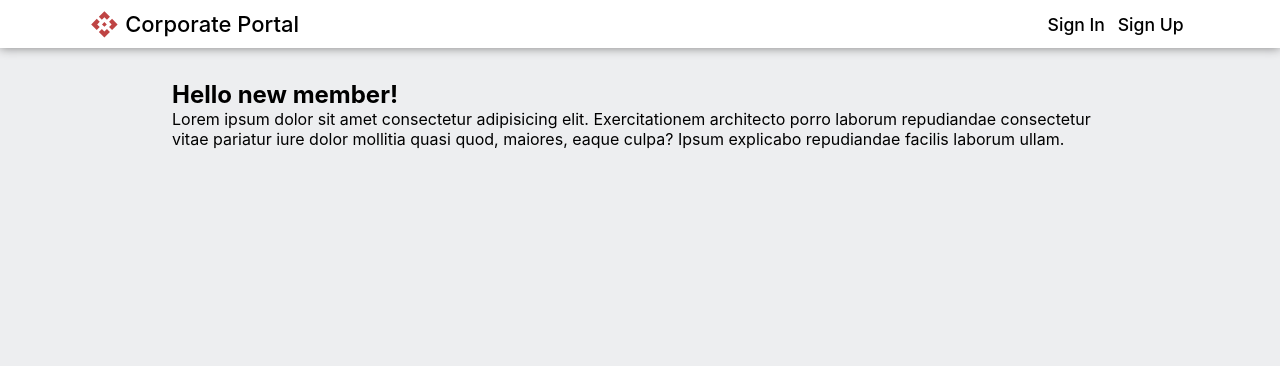
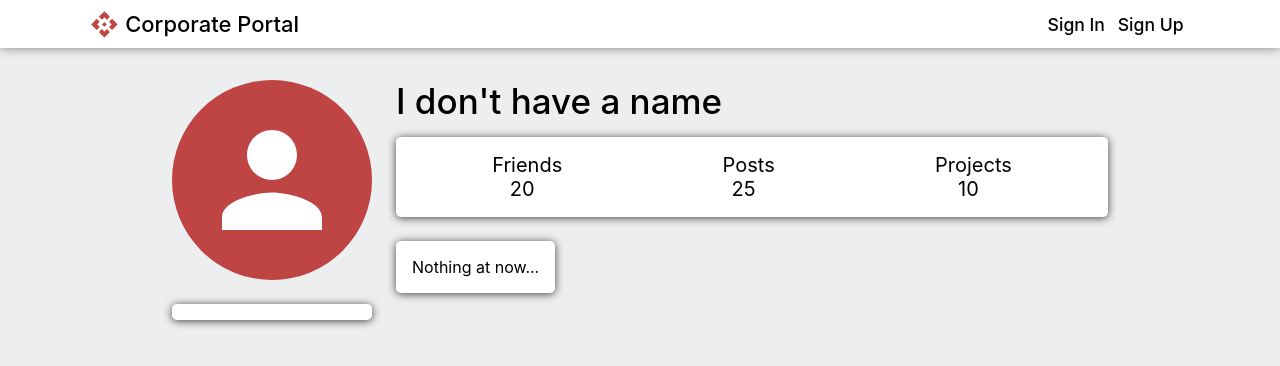
Before and after one commit to BeWoler/Corporate_Portal-frontend, a React (Create React App) app: page /1/profile in a window 1280 px wide. Shown: the top 366 px of the page. Built offline with nearby package versions, Linux system fonts and the light colour scheme; no server answers; sample sign-in values are in the browser's storage.

Commit message:
edited user page

```diff
--- a/src/Pages/PrivateComponent.tsx
+++ /dev/null
@@ -1,9 +0,0 @@
-import { FC, useContext } from "react";
-import { Context } from "../index";
-
-const PrivateComponent: FC = () => {
-  const { store } = useContext(Context);
-  return <h2>{store.user.email}</h2>;
-};
-
-export default PrivateComponent;
--- a/src/Pages/UserProfilePage.tsx
+++ b/src/Pages/UserProfilePage.tsx
@@ -1,13 +1,55 @@
 import { FC, useContext } from 'react'
 import { Context } from "../index";
+import { Avatar } from '@mui/material';
+import { observer } from 'mobx-react-lite';
+import "../styles/userProfile.css"
 
 const UserProfilePage: FC = () => {
   const { store } = useContext(Context);
+
   return (
-    <div>
-
+    <div className="profile__container">
+      <div className="profile__first__column">
+        <Avatar sx={{
+          width: "200px",
+          height: "200px",
+          margin: "0 0 1.5rem 0",
+          backgroundColor: "#bf4444",
+          fontSize: "50px"
+        }}>{store.user.firstName}</Avatar>
+        <ul className="profile__info">
+          {store.user.birthday ? <li className="profile__info__list">My Birthday: {store.user.birthday}</li> : null}
+          {store.user.position ? <li className="profile__info__list">Position: {store.user.position}</li> : null}
+          {store.user.department ? <li className="profile__info__list">Department: {store.user.department}</li> : null}
+          {store.user.education ? <li className="profile__info__list">Education: {store.user.education}</li> : null}
+          {store.user.skype ? <li className="profile__info__list">Skype: {store.user.skype}</li> : null}
+          {store.user.phone ? <li className="profile__info__list">Phone: {store.user.phone}</li> : null}
+        </ul>
+      </div>
+      <div className="profile__second__column">
+        <p className="profile__name">{store.user.firstName && store.user.lastName ? `${store.user.firstName} ${store.user.lastName}`: "I don't have a name"}</p>
+        <div>
+          <ul className="profile__board">
+            <li className="profile__board__list">
+              Friends
+              <span>20</span>
+            </li>
+            <li className="profile__board__list">
+              Posts
+              <span>25</span>
+            </li>
+            <li className="profile__board__list">
+              Projects
+              <span>10</span>
+            </li>
+          </ul>
+        </div>
+        <p className="profile__about">
+          {store.user.description ? `About me: ${store.user.description}` : "Nothing at now..."}
+        </p>
+      </div>
     </div>
   )
 }
 
-export default UserProfilePage;
+export default observer(UserProfilePage);
--- a/src/Pages/UserSettingsPage.tsx
+++ b/src/Pages/UserSettingsPage.tsx
@@ -101,7 +101,7 @@
           <Input
             onChange={(e) => setPhone(+e.target.value)}
             placeholder="Phone"
-            type="tel"
+            type="number"
             sx={{
               margin: "0rem 1.3rem 1rem 1.3rem",
               ":after": { borderBottom: "2px solid #bf4444" },
@@ -131,6 +131,7 @@
                 phone,
                 description,
               });
+              store.checkAuth();
             }}
             variant="contained"
             sx={{
@@ -145,16 +146,12 @@
           </Button>
         </form>
         <form className="settings__form">
-          <p className="settings__paragraph">
-            Minimum password length - 3 characters, maximum - 16 characters. You
-            can change the password all the time.
-          </p>
           <Link className="settings__btn" to="password">
             Change Password
           </Link>
-          <p className="settings__paragraph">
-            You can also delete your profile.
-          </p>
+          <Link className="settings__btn" to="avatar">
+            Change Avatar
+          </Link>
           <Link className="settings__btn" to="#" onClick={() => store.delete()}>
             Delete Profile
           </Link>
--- a/src/components/NavBar.tsx
+++ b/src/components/NavBar.tsx
@@ -42,7 +42,7 @@
           <SettingsIcon sx={{ color: "#bf4444", verticalAlign: "bottom", marginRight: ".4rem" }} />
           Settings
         </Link>
-        <Link to="logout" className="nav__li" onClick={() => store.logout()}>
+        <Link to="/login" className="nav__li" onClick={() => store.logout()}>
           <LogoutIcon sx={{ color: "#bf4444", verticalAlign: "bottom", marginRight: ".4rem" }} />
           Logout
         </Link>
--- a/src/routes/AppRouter.tsx
+++ b/src/routes/AppRouter.tsx
@@ -3,10 +3,10 @@
 import MainPage from "../Pages/MainPage";
 import LoginPage from "../Pages/LoginPage";
 import RegistrationPage from "../Pages/RegistrationPage";
-import PrivateComponent from "../Pages/PrivateComponent";
 import AllUsers from "../Pages/AllUsers";
 import UserSettingsPage from "../Pages/UserSettingsPage";
 import ChangePasswordPage from "../Pages/ChangePasswordPage";
+import UserProfilePage from "../Pages/UserProfilePage";
 
 const AppRouter = () => {
   const RequireAuth = ({ children }: { children: JSX.Element }) => {
@@ -21,7 +21,7 @@
 
   const AfterAuth = ({ children }: { children: JSX.Element }) => {
     if (localStorage.getItem("token")) {
-      return <Navigate to="/" />;
+      return <Navigate to="/settings" />;
     }
     return children;
   };
@@ -29,14 +29,6 @@
   return (
     <Routes>
       <Route path="/" element={<Layout />}>
-        <Route
-          path="private"
-          element={
-            <RequireAuth>
-              <PrivateComponent />
-            </RequireAuth>
-          }
-        />
         <Route
           path="users"
           element={
@@ -46,7 +38,15 @@
           }
         />
         <Route
-          path="login"
+          path=":username/profile"
+          element={
+            <RequireAuth>
+              <UserProfilePage />
+            </RequireAuth>
+          }
+        />
+        <Route
+          path="/login"
           element={
             <AfterAuth>
               <LoginPage />
--- a/src/store/store.ts
+++ b/src/store/store.ts
@@ -43,7 +43,7 @@
 
   async login(username: string, password: string) {
     try {
-      const res = await LoginService.login(username, password)
+      await LoginService.login(username, password)
         .then((response) => {
           localStorage.setItem("token", response.data.accessToken);
           this.setAuth(true);
@@ -81,7 +81,7 @@
 
   async changePass(username: string, newPassword: string, oldPassword: string) {
     try {
-      const res = await ChangePasswordService.change(username, newPassword, oldPassword).catch((err) => {
+      await ChangePasswordService.change(username, newPassword, oldPassword).catch((err) => {
         this.setError(err.response.data.message);
         setTimeout(() => this.setError(null), 3500);
       });
@@ -92,7 +92,7 @@
 
   async registration(email: string, username: string, password: string) {
     try {
-      const res = await RegistrationService.registration(
+      await RegistrationService.registration(
         email,
         username,
         password
--- /dev/null
+++ b/src/styles/userProfile.css
@@ -0,0 +1,73 @@
+.profile__container {
+  display: flex;
+  flex-direction: row;
+}
+
+.profile__first__column {
+  display: flex;
+  flex-direction: column;
+  margin: 0 1.5rem 0 0;
+  max-width: 228px;
+}
+
+.profile__second__column {
+  display: flex;
+  flex-direction: column;
+  width: 100%;
+}
+
+.profile__avatar {
+  border-radius: 0.3rem;
+  width: 250px;
+  height: 250px;
+  padding: 1rem;
+  background-color: #fff;
+  box-shadow: 0px 1px 8px #3d3d3d;
+  margin: 0 0 1.5rem 0;
+}
+
+.profile__info {
+  border-radius: 0.3rem;
+  list-style: none;
+  padding: .5rem;
+  background-color: #fff;
+  box-shadow: 0px 1px 8px #3d3d3d;
+}
+
+.profile__info__list {
+  padding: .5rem;
+}
+
+.profile__name {
+  text-align: left;
+  font-size: 35px;
+  font-weight: 500;
+  margin: 0 0 15px 0;
+}
+
+.profile__board {
+  border-radius: 0.3rem;
+  margin: 0 0 1.5rem 0;
+  list-style: none;
+  display: flex;
+  flex-direction: row;
+  justify-content: space-around;
+  font-size: 20px;
+  padding: 1rem;
+  background-color: #fff;
+  box-shadow: 0px 1px 8px #3d3d3d;
+}
+
+.profile__board__list {
+  display: flex;
+  flex-direction: column;
+  align-items: center;
+}
+
+.profile__about {
+  padding: 1rem;
+  width: fit-content;
+  border-radius: 0.3rem;
+  background-color: #fff;
+  box-shadow: 0px 1px 8px #3d3d3d;
+}
--- a/src/styles/userSettings.css
+++ b/src/styles/userSettings.css
@@ -27,6 +27,11 @@
   padding: 1rem;
 }
 
+.settings__form:last-child {
+  display: flex;
+  flex-direction: row;
+}
+
 .settings__box {
   display: flex;
   flex-direction: row;
@@ -43,15 +48,11 @@
   border-radius: 0.3rem;
   color: #fff;
   box-shadow: 0px 1px 5px #3d3d3d;
-  margin: 1rem auto 2rem auto;
+  margin: 1rem auto 1rem auto;
   background-color: #bf4444;
   font-size: 14px;
   font-weight: 400;
   transition: all ease .2s;
-}
-
-.settings__btn:last-child {
-  margin: 1rem auto 1rem auto;
 }
 
 .settings__btn:hover {
```
